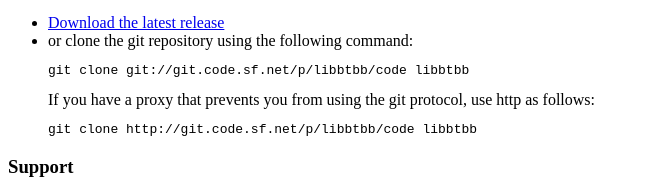
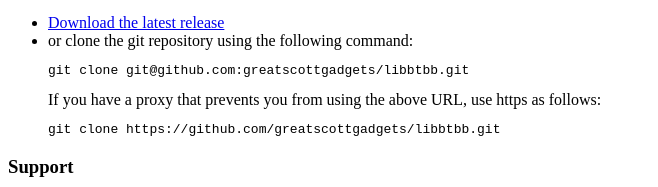
Before and after one commit to greatscottgadgets/libbtbb, a plain HTML site: page web/index.html in a window 1280 px wide. Shown: the part 213-400 px from the top of the page, without its empty margins (0-658 px from the left). Drawn offline with Linux system fonts and the light colour scheme.

Commit message:
Update git clone URLs to point to github

```diff
--- a/web/index.html
+++ b/web/index.html
@@ -19,10 +19,10 @@ To get started, do either of the following:</p>
 <li><a href="http://sourceforge.net/projects/libbtbb/files/latest/download?source=files">
 Download the latest release</a></li>
 <li>or clone the git repository using the following command:
-<pre>git clone git://git.code.sf.net/p/libbtbb/code libbtbb</pre></li>
+<pre>git clone git@github.com:greatscottgadgets/libbtbb.git</pre></li>
 <li style="list-style-type:none">If you have a proxy that prevents you from
-using the git protocol, use http as follows:
-<pre>git clone http://git.code.sf.net/p/libbtbb/code libbtbb</pre></li>
+using the above URL, use https as follows:
+<pre>git clone https://github.com/greatscottgadgets/libbtbb.git</pre></li>
 </ul>
 
 <h3>Support</h3>
```
